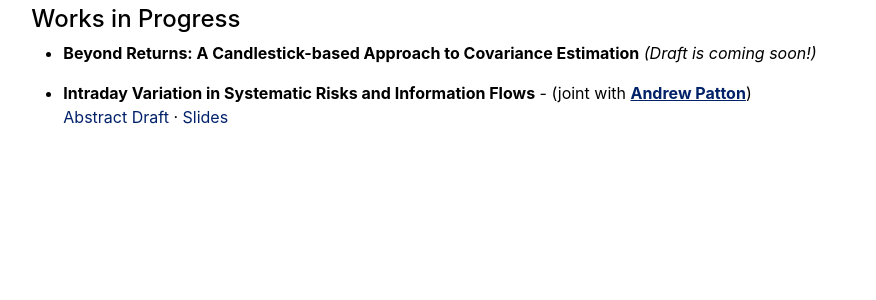
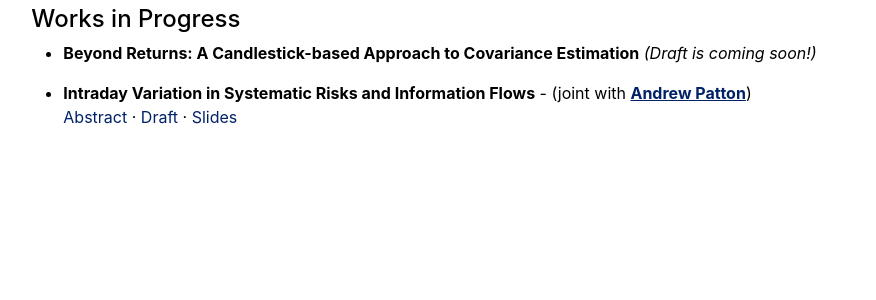
Before and after one commit to yasin-simsek/yasin-simsek.github.io, a Jekyll site: the page built from research.md, in a window 1280 px wide. Shown: the part 1219-1519 px from the top of the page, without its empty margins (198-1074 px from the left). Built offline with Jekyll 4.4.1, drawn with Linux system fonts in a browser that asks for light colours.

Commit message:
minor fix

```diff
--- a/research.md
+++ b/research.md
@@ -41,17 +41,17 @@ title: "Research"
 * **Beyond Returns: A Candlestick-based Approach to Covariance Estimation** *(Draft is coming soon!)*
 
 * **Intraday Variation in Systematic Risks and Information Flows** - (joint with [**Andrew Patton**](https://public.econ.duke.edu/~ap172/)) <br>
-<span class="abstract-toggle" onclick="toggleAbstract(this)">Abstract</span> <span style="color:#012169;">Draft</span> &middot; <span style="color:#012169;">Slides</span> <span class="abstract-content"> <br> *This paper analyzes variation in the factor structure of asset returns within a trade day by combining non-parametric kernel methods with principal component analysis. We estimate the model on a collection of over 400 high frequency US equity returns over the period 1996-2020 and show that the proposed model has superior explanatory power relative to a collection of well-known observable factor models and standard PCA. We present a stylized model of asset prices and information flows and show that the factor structure of asset returns varies with the arrival of news. Using data on individual firm earnings announcements, FOMC announcements, and other macroeconomic announcements, we provide evidence consistent with our stylized model, that the superior performance of the proposed model is due to time variation in the factor structure of asset returns around times of information flows.*</span>
+<span class="abstract-toggle" onclick="toggleAbstract(this)">Abstract</span> &middot; <span style="color:#012169;">Draft</span> &middot; <span style="color:#012169;">Slides</span> <span class="abstract-content"> <br> *This paper analyzes variation in the factor structure of asset returns within a trade day by combining non-parametric kernel methods with principal component analysis. We estimate the model on a collection of over 400 high frequency US equity returns over the period 1996-2020 and show that the proposed model has superior explanatory power relative to a collection of well-known observable factor models and standard PCA. We present a stylized model of asset prices and information flows and show that the factor structure of asset returns varies with the arrival of news. Using data on individual firm earnings announcements, FOMC announcements, and other macroeconomic announcements, we provide evidence consistent with our stylized model, that the superior performance of the proposed model is due to time variation in the factor structure of asset returns around times of information flows.*</span>
 
 
-<script>
+<!-- <script>
 function toggleAbstract(element) {
     var abstract = element.nextElementSibling.nextElementSibling.nextElementSibling; // Move to the abstract-content span
     abstract.classList.toggle("show");
 }
-</script>
+</script> -->
 
-<!-- <script>
+<script>
 function toggleAbstract(element) {
     var abstractContent = element.nextElementSibling;
     if (abstractContent.style.display === "none") {
@@ -60,7 +60,7 @@ function toggleAbstract(element) {
         abstractContent.style.display = "none";
     }
 }
-document.querySelectorAll('.abstract-toggle').forEach(function(element) {
-    element.style.color = "#012169";
-});
-</script> -->
+// document.querySelectorAll('.abstract-toggle').forEach(function(element) {
+//     element.style.color = "#012169";
+// });
+</script>
```
